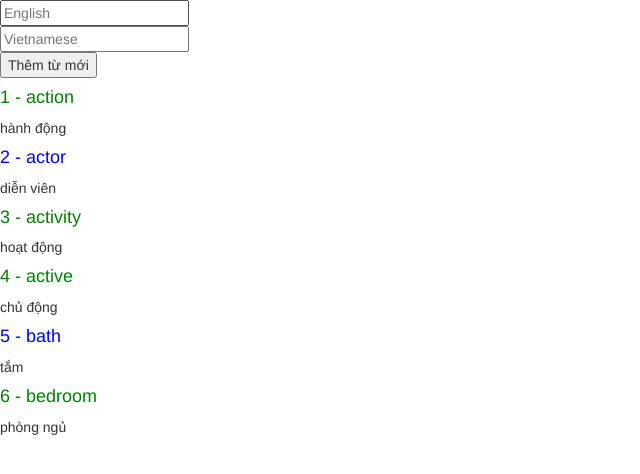
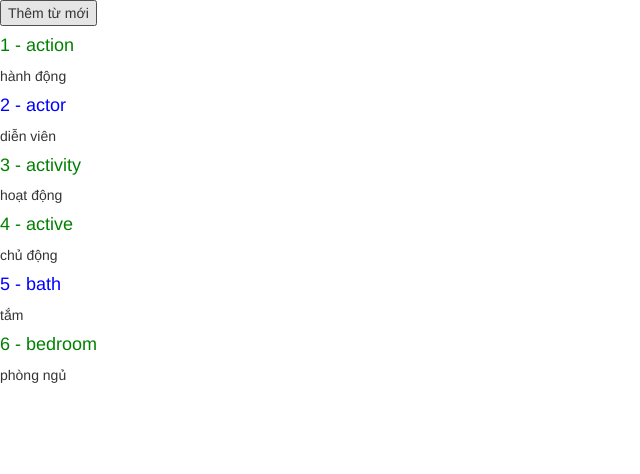
Before and after one commit to ThienBinhHY/LearnAngular4, an Angular app: page / in a window 1280 px wide. Shown: the top 474 px of the page, without its empty margins (0-640 px from the left). Built offline with nearby package versions, Linux system fonts and the light colour scheme.

Commit message:
Ẩn hiện form

```diff
--- a/src/app/words/words.component.html
+++ b/src/app/words/words.component.html
@@ -1,7 +1,10 @@
-<input placeholder="English" [(ngModel)] ="newEn" /><br>
-<input placeholder="Vietnamese" [(ngModel)] ="newVn"/>
-<br>
-<button (click)="addWord()">Thêm từ mới</button>
+<div *ngIf = "isShowForm">
+  <input placeholder="English" [(ngModel)]="newEn" /><br>
+  <input placeholder="Vietnamese" [(ngModel)]="newVn" />
+  <br>
+  <button (click)="addWord()">Thêm từ mới</button>
+</div>
+<button (click)="isShowForm = !isShowForm" *ngIf = "!isShowForm" >Thêm từ mới</button>
 
 <div *ngFor="let word of arrWords">
   <h4 [ngStyle]=" { color: word.memorized ? 'green' : 'blue'}">
--- a/src/app/words/words.component.ts
+++ b/src/app/words/words.component.ts
@@ -16,7 +16,7 @@ export class WordsComponent implements OnInit {
   ];
   newEn = "";
   newVn = "";
-
+  isShowForm = false;
   constructor() { }
 
   ngOnInit() {
@@ -24,6 +24,7 @@ export class WordsComponent implements OnInit {
 
   addWord(){
     // thêm vào đầu mảng
+    // this.isShowForm = true;
     this.arrWords.unshift({
       id: this.arrWords.length + 1 ,
       en: this.newEn,
@@ -36,6 +37,8 @@ export class WordsComponent implements OnInit {
     // sau khi thêm xong thì xoa trang input
     this.newEn = "";
     this.newVn = "";
+    // sau khi tem xong thi cung an form
+    this.isShowForm = false;
   }
 
 }
```
